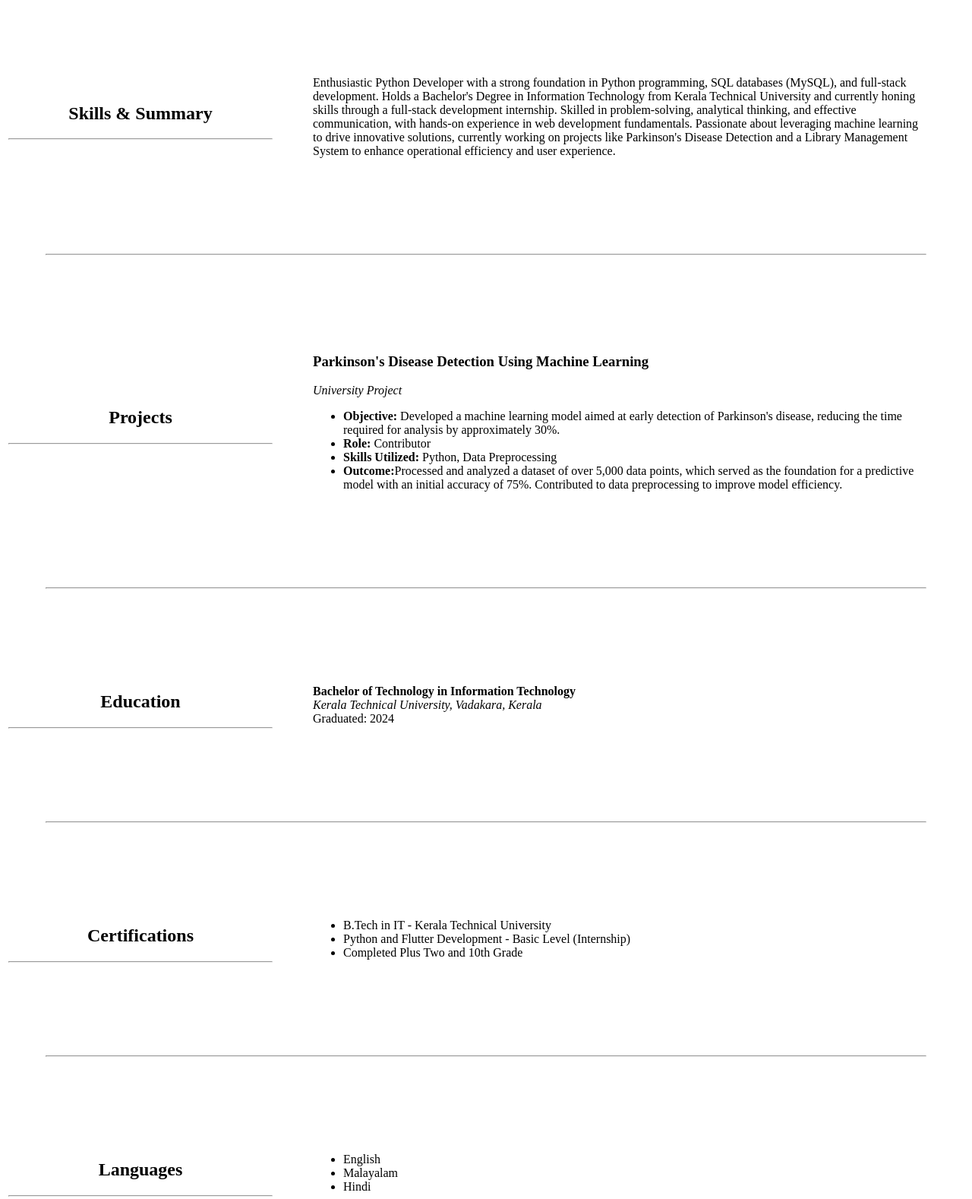
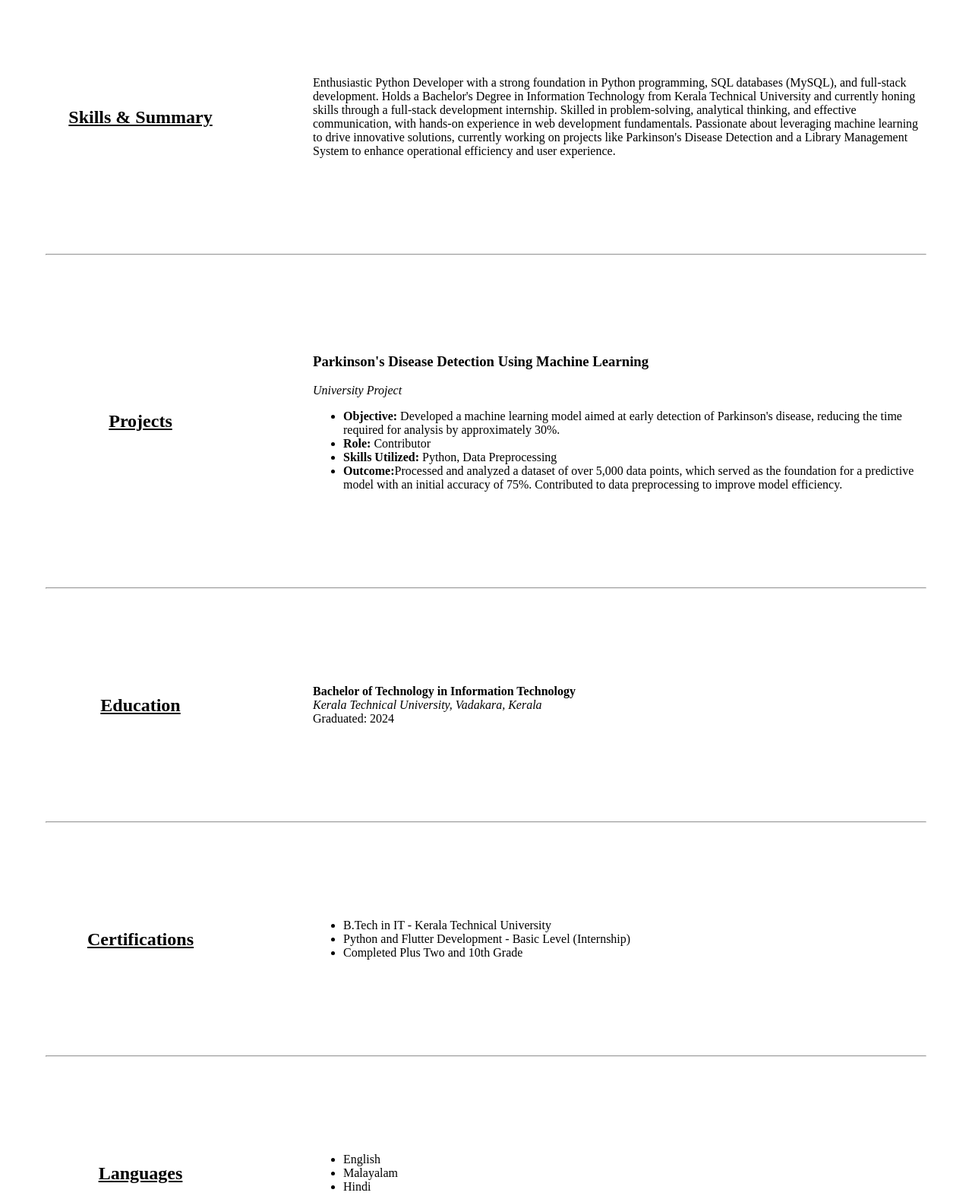
Before and after one commit to jishnuck2003/htmlresume, a plain HTML site: page index.html in a window 1280 px wide. Shown: the part 700-2278 px from the top of the page at 76% size. Drawn offline with Linux system fonts and the light colour scheme.

Commit message:
third commit

```diff
--- a/index.html
+++ b/index.html
@@ -57,8 +57,8 @@
             <tr><td colspan="4"><hr></td></tr>
             <tr>
                 <th><h2>
-                      Skills & Summary
-                </h2><hr></th>
+                      <u>Skills & Summary</u>
+                </h2></th>
                 <td colspan="3">
                     <p>Enthusiastic Python Developer with a strong foundation in Python programming, SQL databases (MySQL),
                     and full-stack development. Holds a Bachelor's Degree in Information Technology from Kerala Technical University
@@ -72,7 +72,7 @@
             </tr>
             <tr><td colspan="4"><hr></td></tr>
             <tr>
-                <th><h2>Projects</h2><hr></th>
+                <th><h2><u>Projects</u></h2></th>
                 <td colspan="3"><h3>Parkinson's Disease Detection Using Machine Learning</h3>
                 <i>University Project</i>
                 <ul>
@@ -87,7 +87,7 @@
             </tr>
             <tr><td colspan="4"><hr></td></tr>
             <tr>
-                <th><h2>Education</h2><hr></th>
+                <th><h2><u>Education</u></h2></th>
                 <td colspan="3"><p><strong>Bachelor of Technology in Information Technology</strong><br>
                     <i>Kerala Technical University, Vadakara, Kerala</i><br>
                     Graduated: 2024</p></td>
@@ -96,7 +96,7 @@
             </tr>
             <tr><td colspan="4"><hr></td></tr>
             <tr>
-                <th><h2>Certifications</h2><hr></th>
+                <th><h2><u>Certifications</u></h2></th>
                 <td colspan="3">
                     <ul>
                         <li>B.Tech in IT - Kerala Technical University</li>
@@ -107,7 +107,7 @@
             </tr>
             <tr><td colspan="4"><hr></td></tr>
             <tr>
-                <th><h2> Languages</h2><hr></th>
+                <th><h2><u>Languages</u> </h2></th>
                 <td colspan="3"><ul>
                 <li> English</li>
                 <li>Malayalam</li>
```
